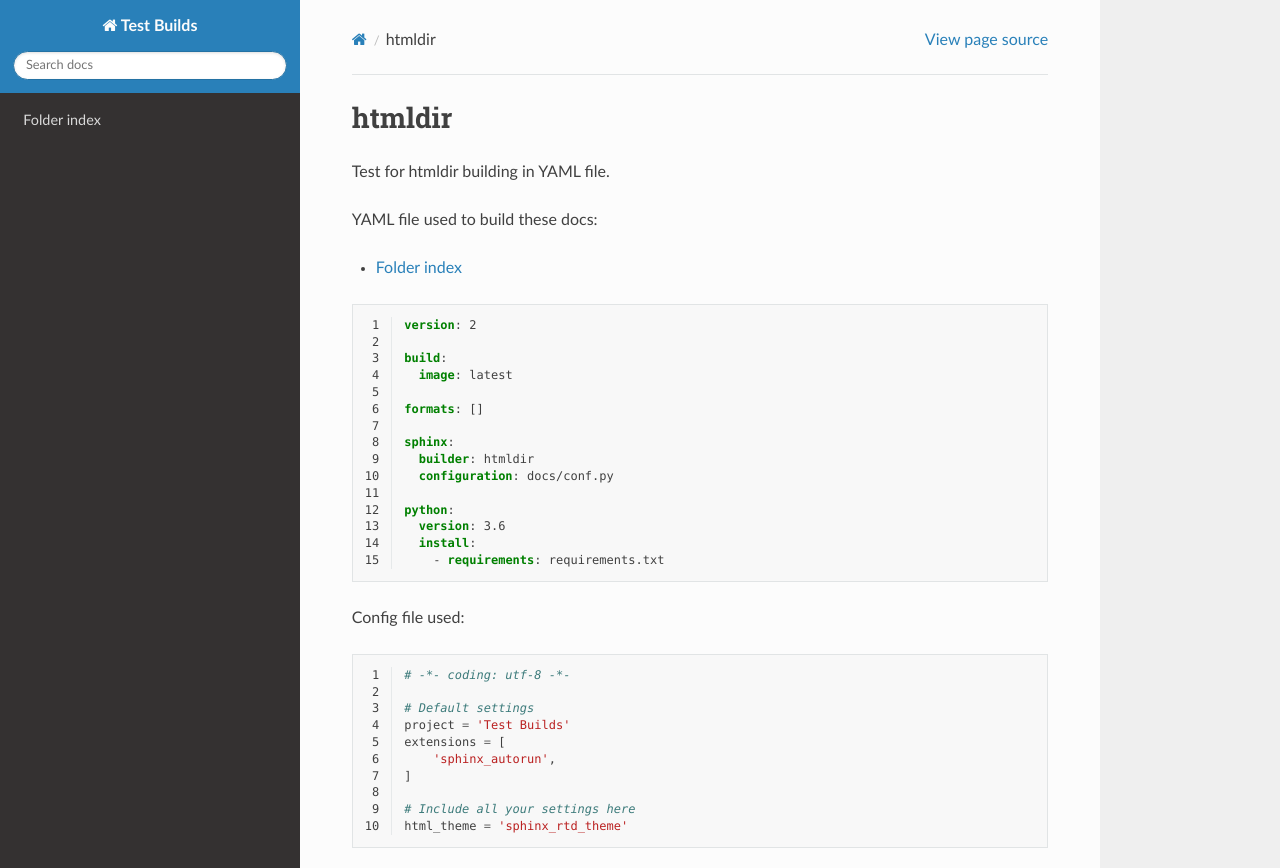
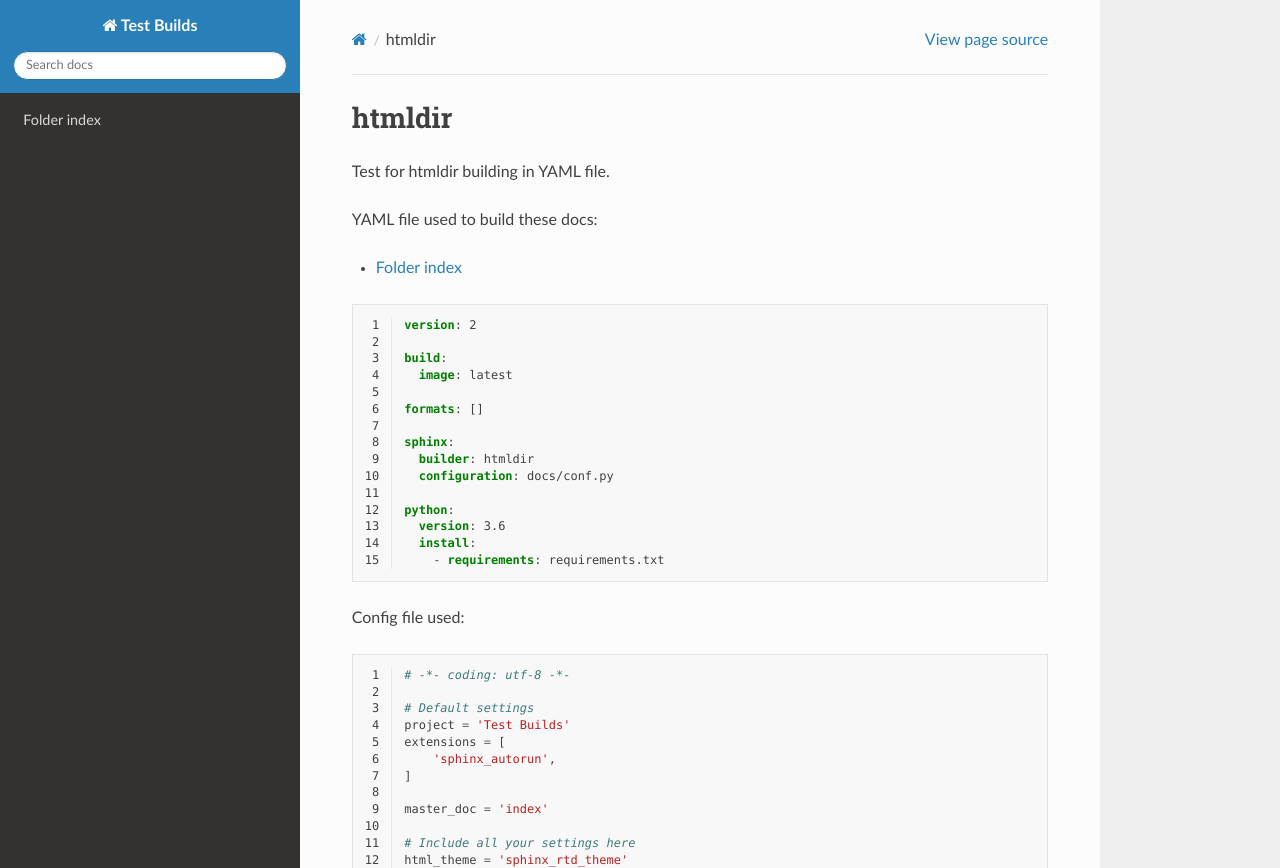
Before and after one commit to readthedocs/test-builds, a Sphinx documentation site: the page built from docs/index.rst, in a window 1280 px wide and 1194 px high, cut to the strip 0-868 px from the top of the window. Built offline with Sphinx 7.4.7 and the Read the Docs theme 2.0.0, drawn with Linux system fonts in a browser that asks for light colours.

Commit message:
Fix build

```diff
--- a/docs/conf.py
+++ b/docs/conf.py
@@ -6,5 +6,7 @@ extensions = [
     'sphinx_autorun',
 ]
 
+master_doc = 'index'
+
 # Include all your settings here
 html_theme = 'sphinx_rtd_theme'
```
